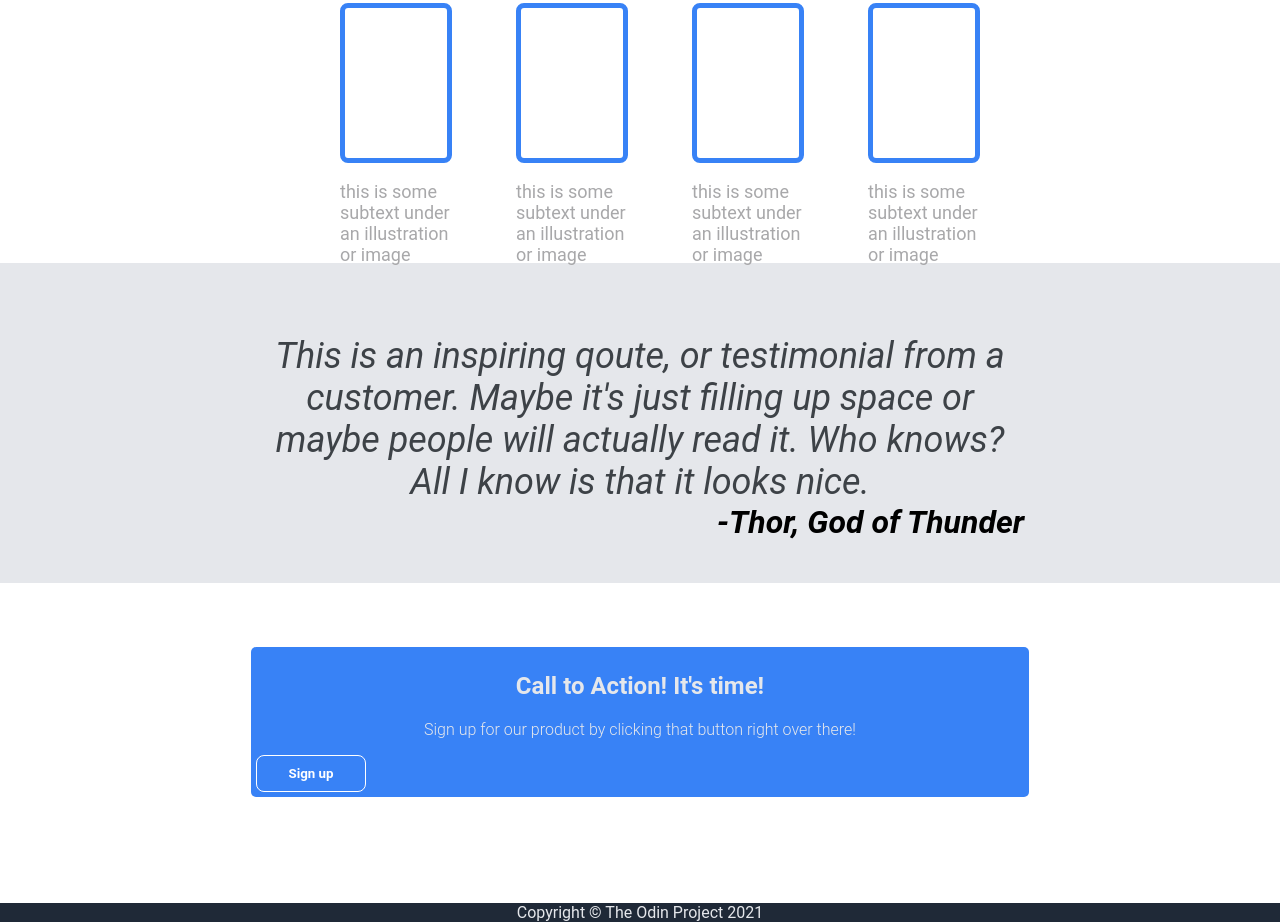
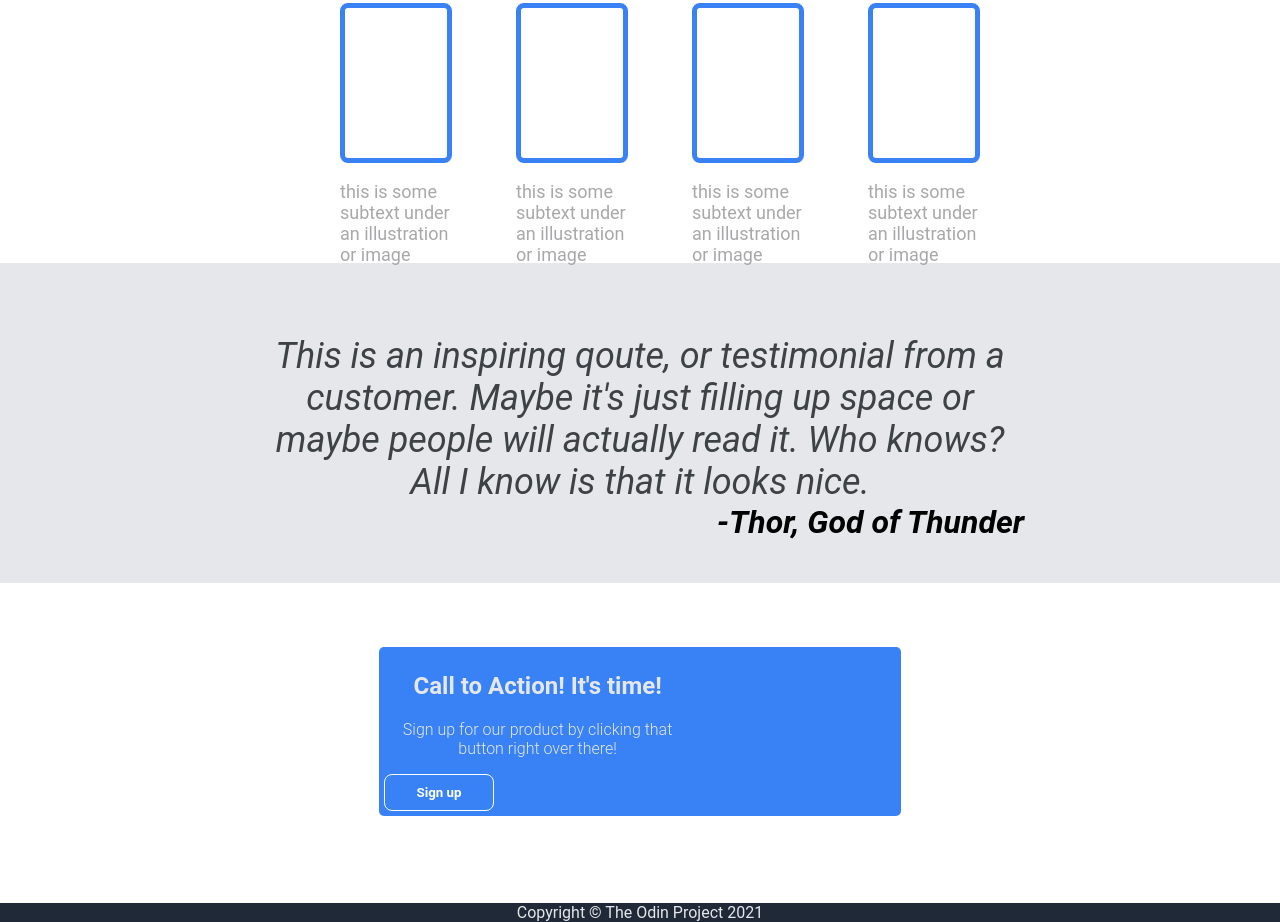
Before and after one commit to Warcsi/OdinProject, a plain HTML site: page index.html in a window 1280 px wide. Shown: the part 438-1360 px from the top of the page. Drawn offline with Linux system fonts and the light colour scheme.

Commit message:
Nearing the edge of insanity with the fucking blue box at the bottom I want it to explode

```diff
--- a/index.html
+++ b/index.html
@@ -3,7 +3,7 @@
     <meta charset="UTF-8">
     <meta http-equiv="X-UA-Compatible" content="IE=edge">
     <meta name="viewport" content="width=device-width, initial-scale=1.0">
-    <title>Projeekt</title>
+    <title>Project</title>
     <link rel="stylesheet" type="text/css" href="stylesheet.css">
 </head>
 <body>
@@ -66,13 +66,16 @@
 
 
 
-    <div class="main">
-        <div class="callToAction" class="flexcontainer">
-        <div>
+    <div class="main" id="lastElement">
+        <div class="callToAction">
+        <div class="left2">
             <h2>Call to Action! It's time!</h2>
             <p>Sign up for our product by clicking that button right over there!</p>
         </div>
-        <button type="button">Sign up</button>
+        <div id="lastButton">
+         <button type="button">Sign up</button>
+        </div>
+
         </div>
 
     </div>
--- a/stylesheet.css
+++ b/stylesheet.css
@@ -97,7 +97,11 @@ button{
     font-family: 'Roboto', arial;
     text-decoration: none;
     font-weight: bold;
+    transition:0.3s;
 
+}
+button:hover{
+    background: #1c478b;
 }
 
 
@@ -151,22 +155,27 @@ h1{
 .main{
     height:40%;
 }
+
 .callToAction{
+    display: flex;
     position: relative;
 
-    flex-direction: column;
+    flex-direction: row;
     top:20%;
-    width: 60%;
+    width: 40%;
     display: block;
     margin-left: auto;
     margin-right: auto;
     margin-top:auto;
 }
+#lastButton{
+    width: 30%;
+}
 .callToAction button{
     border:1px solid white;
 }
-.flexcontainer{
-    display: flex;
+.left2{
+    width: 60%;
 }
 footer{
     text-align: center;
```
